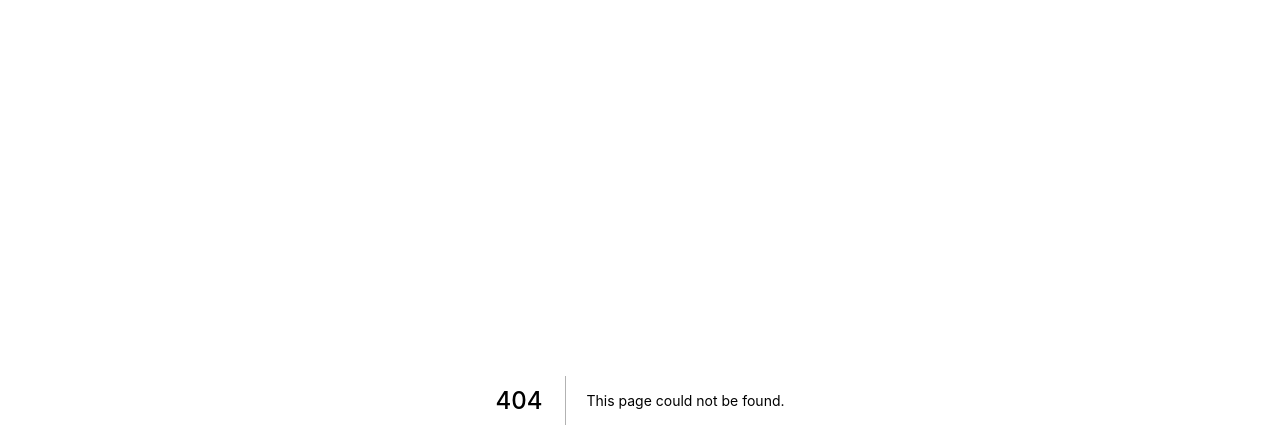
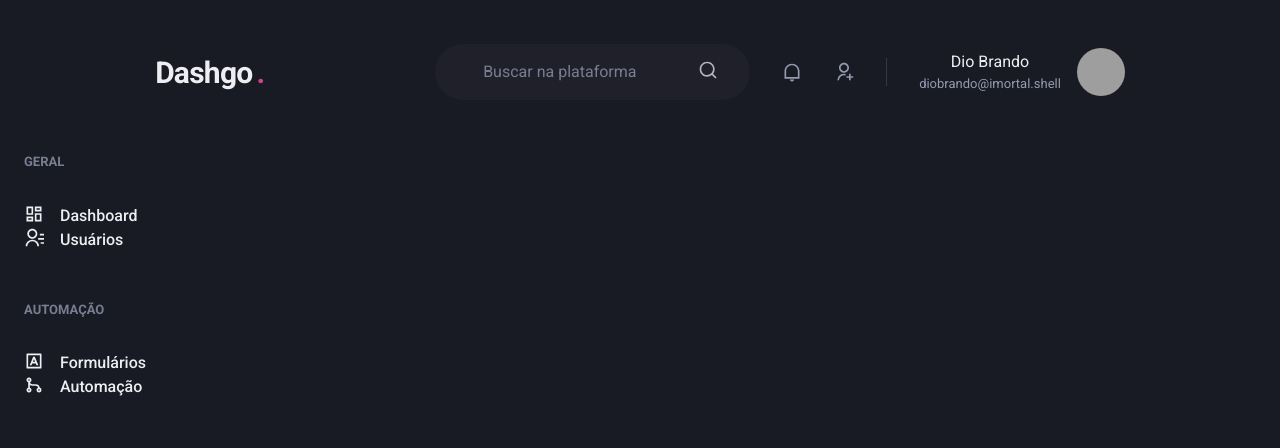
Before and after one commit to xdnzz/dashboard_practice, a Next.js app: page /dashboard in a window 1280 px wide. Before the commit this address had no page. Shown: the top 448 px of the page. Built offline with nearby package versions, Linux system fonts and the light colour scheme; grey boxes are pictures that could not be loaded.

Commit message:
feat: sidebar adicionada

```diff
--- a/package.json
+++ b/package.json
@@ -17,7 +17,8 @@
     "framer-motion": "^7.3.2",
     "next": "12.3.0",
     "react": "18.2.0",
-    "react-dom": "18.2.0"
+    "react-dom": "18.2.0",
+    "react-icons": "^4.4.0"
   },
   "devDependencies": {
     "@types/node": "18.7.16",
--- /dev/null
+++ b/src/components/Header.tsx
@@ -0,0 +1,83 @@
+import { Flex, Input, Text, Icon, HStack, Box, Avatar } from "@chakra-ui/react";
+import { RiSearchLine, RiNotificationLine, RiUserAddLine } from 'react-icons/ri';
+
+export function Header() {
+    return (
+        <Flex
+            as="header"
+            w="w00%"
+            maxWidth={1488}
+            h="28"
+            mx="auto"
+            px="6"
+            mt="4"
+            align="center"
+        >
+            <Text
+                fontSize="3xl"
+                fontWeight="bold"
+                letterSpacing="tight"
+                w="64"
+            >
+                Dashgo
+
+                <Text as="span" ml="1" color="pink.500">
+                    .
+                </Text>
+            </Text>
+            <Flex
+                as="label"
+                flex="1"
+                py="4"
+                px="8"
+                ml="6"
+                maxWidth={400}
+                alignSelf="center"
+                color="gray.200"
+                bg="gray.800"
+                borderRadius="full"
+                position="relative"
+            >
+                <Input
+                    color="gray.50"
+                    variant="unstyled"
+                    px="4"
+                    mr="4"
+                    placeholder="Buscar na plataforma"
+                    _placeholder={{ color: 'gray.400' }}
+                />
+                <Icon as={RiSearchLine} fontSize="20" />
+
+            </Flex>
+            <Flex
+                align="center"
+                ml="auto"
+            >
+                <HStack
+                spacing="8"
+                mx="8"
+                pr="8"
+                py="1"
+                color="gray.300"
+                borderRightWidth={1}
+                borderColor="gray.700"
+                >
+                    <Icon as={RiNotificationLine} fontSize="20" />
+                    <Icon as={RiUserAddLine} fontSize="20" />
+                </HStack>
+                <Flex align="center">
+                    <Box mr="4" textAlign="center">
+                        <Text>
+                            Dio Brando
+                        </Text>
+                        <Text color="gray.300" fontSize="small">
+                            diobrando@imortal.shell
+                        </Text>
+                    </Box>
+                    <Avatar size="md" name="Dio Brando" src="https://github.com/xdnzz.png"/>
+                </Flex>
+            </Flex>
+        </Flex>
+
+    )
+}
--- /dev/null
+++ b/src/pages/Sidebar.tsx
@@ -0,0 +1,35 @@
+import { Box, Stack, Text, Link, Icon } from "@chakra-ui/react";
+import { RiContactsLine, RiDashboardLine, RiGitMergeLine, RiInputMethodLine } from "react-icons/ri";
+
+export function Sidebar() {
+    return (
+        <Box as="aside" w="64" mr="8">
+            <Stack spacing="12" align="flex-start">
+                <Box>
+                <Text fontWeight="bold" color="gray.400" fontSize="small">GERAL</Text>
+                <Stack spacing="4" mt="8" align="stretch"></Stack>
+                <Link display="flex">
+                    <Icon as={RiDashboardLine} fontSize="20" />
+                    <Text ml="4" fontWeight="medium">Dashboard</Text>
+                </Link>
+                <Link display="flex" alignContent="center">
+                    <Icon as={RiContactsLine} fontSize="20" />
+                    <Text ml="4" fontWeight="medium">Usuários</Text>
+                </Link>
+                </Box>
+                <Box>
+                <Text fontWeight="bold" color="gray.400" fontSize="small">AUTOMAÇÃO</Text>
+                <Stack spacing="4" mt="8" align="stretch"></Stack>
+                <Link display="flex">
+                    <Icon as={RiInputMethodLine} fontSize="20" />
+                    <Text ml="4" fontWeight="medium">Formulários</Text>
+                </Link>
+                <Link display="flex" alignContent="center">
+                    <Icon as={RiGitMergeLine} fontSize="20" />
+                    <Text ml="4" fontWeight="medium">Automação</Text>
+                </Link>
+                </Box>
+            </Stack>
+        </Box>
+    )
+}
--- /dev/null
+++ b/src/pages/dashboard.tsx
@@ -0,0 +1,15 @@
+import { Flex } from "@chakra-ui/react";
+import { Header } from "../components/Header";
+import { Sidebar } from "./Sidebar";
+
+
+export default function Dashboard() {
+    return (
+        <Flex direction="column" h="100vw">
+            <Header />
+            <Flex w="100%" my="6" maxWidth={1460} mx="auto" px="6">
+                <Sidebar />
+            </Flex>
+        </Flex>
+    )
+}
```
Also changed, not shown: 1 other file (tests, documents, lock files or other folders).
